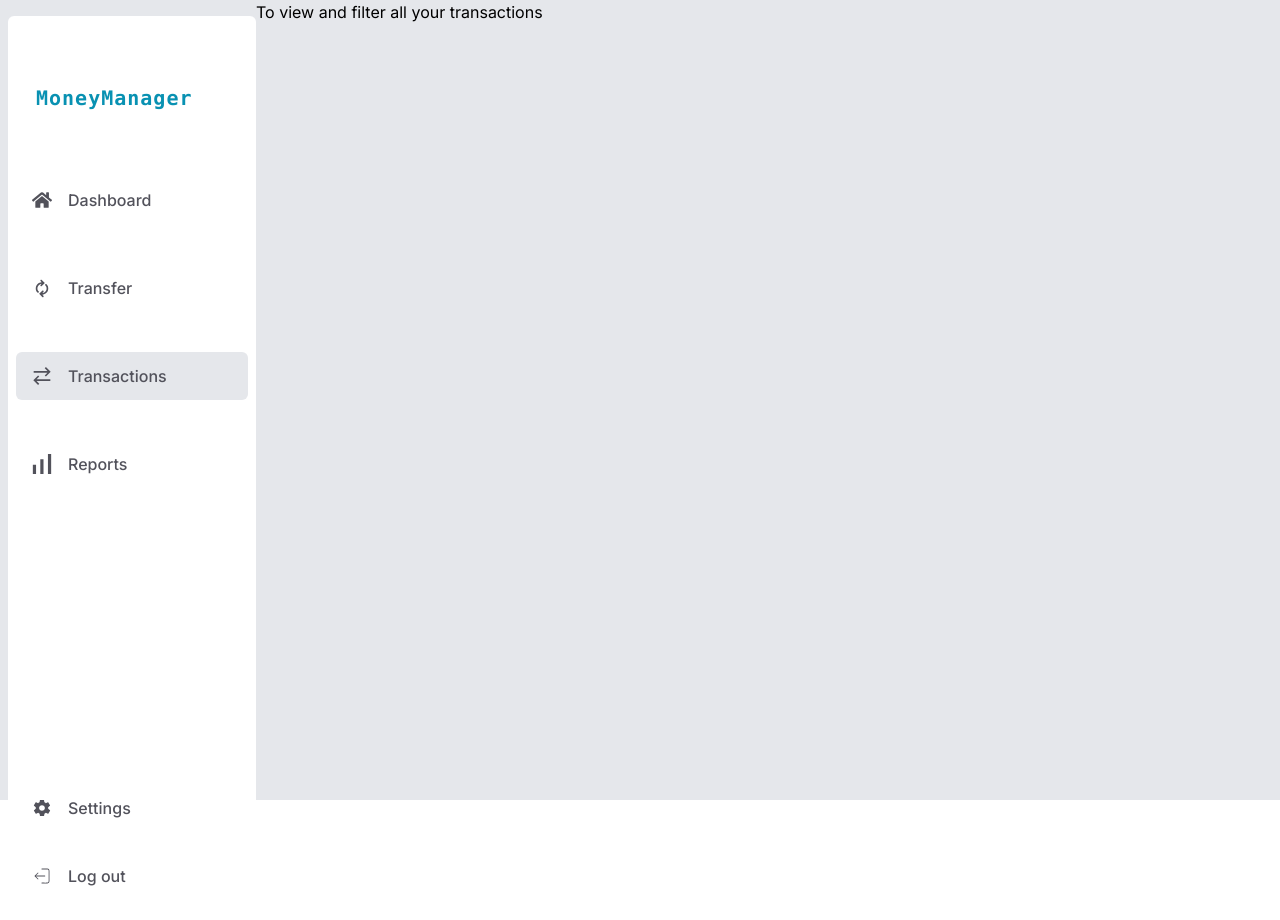
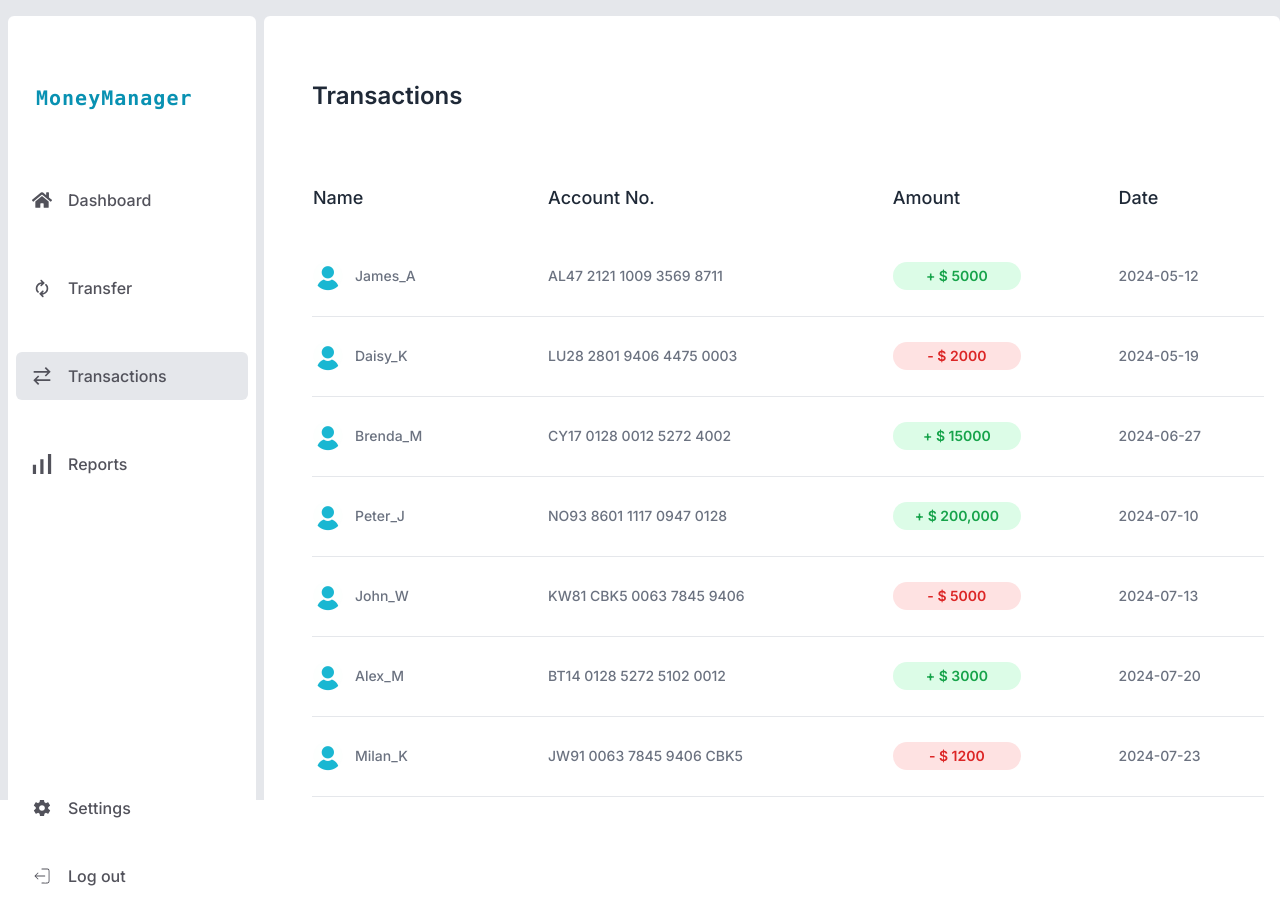
Before and after one commit to nazarenegena/moneymanager, a Next.js app: page /dashboard/transactions in a window 1280 px wide. Built offline with nearby package versions, Linux system fonts and the light colour scheme.

Commit message:
create bank account workflow created

```diff
--- a/src/app/dashboard/transactions/page.tsx
+++ b/src/app/dashboard/transactions/page.tsx
@@ -1,3 +1,9 @@
+import MainTransactionTable from "@/components/transactionSection/MainTransactionsTable";
+
 export default function Page() {
-  return <h1>To view and filter all your transactions</h1>;
+  return (
+    <div className="bg-white ml-2 pl-10 pr-2 pt-14 rounded-md mt-4">
+      <MainTransactionTable />
+    </div>
+  );
 }
--- a/src/app/layout.tsx
+++ b/src/app/layout.tsx
@@ -1,6 +1,7 @@
 import type { Metadata } from "next";
 import { Inter } from "next/font/google";
 import "./globals.css";
+import { BankAccountProvider } from "@/context/bankAccountContext";
 
 const inter = Inter({ subsets: ["latin"] });
 
@@ -16,7 +17,9 @@ export default function RootLayout({
 }>) {
   return (
     <html lang="en">
-      <body className={inter.className}>{children}</body>
+      <body className={inter.className}>
+        <BankAccountProvider>{children}</BankAccountProvider>
+      </body>
     </html>
   );
 }
--- a/src/components/accountform/CreateBankAccountForm.tsx
+++ b/src/components/accountform/CreateBankAccountForm.tsx
@@ -1,15 +1,11 @@
+// src/components/CreateBankAccountForm.tsx
 "use client";
 
-import React from "react";
+import React, { useState } from "react";
+import { useRouter } from "next/navigation";
+
+import { useBankAccount } from "@/context/bankAccountContext";
 import Link from "next/link";
-import {
-  CitySelect,
-  CountrySelect,
-  StateSelect,
-  LanguageSelect,
-  // @ts-ignore
-} from "react-country-state-city";
-
 import "react-country-state-city/dist/react-country-state-city.css";
 
 type Props = {};
@@ -18,13 +14,43 @@ const CreateBankAccountForm = (props: Props) => {
   const labelStyles = "lg:mt-4 mt-2 text-sm text-gray-600 mb-3 ";
   const inputStyles =
     "lg:h-10 h-8  lg:w-80 w-60 px-2 border border-zinc-200 text-gray-900 text-sm rounded-md outline-none focus:ring-cyan-500 focus:border-cyan-500";
+
+  const { setAccountDetails, accountDetails } = useBankAccount();
+  const router = useRouter();
+
+  const [accountHolder, setAccountHolder] = useState<string>("");
+  const [country, setCountry] = useState<string>("");
+  const [currency, setCurrency] = useState<string>("");
+  const [accountNumber, setAccountNumber] = useState<string>("");
+
+  const handleSubmit = (event: React.FormEvent) => {
+    event.preventDefault();
+    setAccountDetails({
+      accountHolder,
+      country,
+      currency,
+      accountNumber,
+    });
+
+    if (accountDetails?.accountNumber) {
+      router.push("/dashboard");
+    } else {
+      console.log("fill values");
+    }
+    setAccountHolder("");
+    setCountry("");
+    setCurrency("");
+    setAccountNumber("");
+  };
+  console.log(accountDetails, "the data ?");
+
   return (
     <div className="flex flex-col justify-center relative">
       <p className="absolute  lg:top-10 top-0 lg:right-14 right-0 lg:text-lg text-sm font-mono font-semibold text-cyan-600 tracking-widest">
         MoneyManager
       </p>
 
-      <form className="flex flex-col lg:px-48  px-24 justify-center ">
+      <form className="flex flex-col lg:px-48  px-24 justify-center">
         <p className="mb-4 lg:text-xl text-sm font-semibold text-black">
           Create Bank Account{" "}
         </p>
@@ -35,6 +61,20 @@ const CreateBankAccountForm = (props: Props) => {
           type="text"
           id="accountholder"
           name="accountholder"
+          value={accountHolder}
+          onChange={(e) => setAccountHolder(e.target.value)}
+          className={`${inputStyles}`}
+          required
+        />
+        <label htmlFor="accountnumber" className={`${labelStyles}`}>
+          Account Number
+        </label>
+        <input
+          type="text"
+          id="accountnumber"
+          name="accountnumber"
+          value={accountNumber}
+          onChange={(e) => setAccountNumber(e.target.value)}
           className={`${inputStyles}`}
           required
         />
@@ -44,7 +84,9 @@ const CreateBankAccountForm = (props: Props) => {
         <input
           type="text"
           id="country"
-          name="accountholder"
+          name="country"
+          value={country}
+          onChange={(e) => setCountry(e.target.value)}
           className={`${inputStyles}`}
           required
         />
@@ -55,41 +97,17 @@ const CreateBankAccountForm = (props: Props) => {
           type="text"
           id="currency"
           name="currency"
+          value={currency}
+          onChange={(e) => setCurrency(e.target.value)}
           className={`${inputStyles}`}
           required
         />
-        <label htmlFor="dateofbirth" className={`${labelStyles}`}>
-          Date of Birth
-        </label>
-        <input
-          type="text"
-          id="dateofbirth"
-          name="dateofbirth"
-          className={`${inputStyles}`}
-          required
-        />
-        <label htmlFor="bankname" className={`${labelStyles}`}>
-          Bank Name
-        </label>
-        <input
-          type="text"
-          id="bankname"
-          name="bankname"
-          className={`${inputStyles}`}
-          required
-        />
-        <label htmlFor="accountnumber" className={`${labelStyles}`}>
-          Account Number
-        </label>
-        <input
-          type="text"
-          id="accountnumber"
-          name="accountnumber"
-          className={`${inputStyles}`}
-          required
-        />
-        <button className="bg-black/95 text-white text-md lg:h-10 h-8 lg:w-80 w-60 rounded-md mt-9 hover:bg-cyan-600 shadow-sm focus:outline-none focus:ring-4 focus:ring-cyan-300">
-          <Link href={"/dashboard"}> Create Account</Link>
+
+        <button
+          onClick={handleSubmit}
+          className="bg-black/95 text-white text-md lg:h-10 h-8 lg:w-80 w-60 rounded-md mt-9 hover:bg-cyan-600 shadow-sm focus:outline-none focus:ring-4 focus:ring-cyan-300"
+        >
+          Create Account
         </button>
       </form>
     </div>
--- a/src/components/dashboardSection/Navbar.tsx
+++ b/src/components/dashboardSection/Navbar.tsx
@@ -6,7 +6,7 @@ type Props = {};
 const Navbar = (props: Props) => {
   return (
     <div className="flex justify-between items-center ">
-      <p className="text-xl font-semibold text-gray-800">Dashboard</p>
+      <p className="text-2xl font-semibold text-gray-800">Dashboard</p>
       <Profile />
     </div>
   );
--- /dev/null
+++ b/src/components/transactionSection/MainTransactionsTable.tsx
@@ -0,0 +1,177 @@
+"use client";
+import {
+  createColumnHelper,
+  flexRender,
+  getCoreRowModel,
+  useReactTable,
+} from "@tanstack/react-table";
+
+import React, { useState } from "react";
+import Image from "next/image";
+import profileImage from "@/app/assets/profile-img.jpg";
+
+type Props = {};
+
+interface ITransaction {
+  date: string;
+  accountNumber: string;
+  recipient: string;
+  amount: string;
+  debit: boolean;
+}
+
+const transactionData: ITransaction[] = [
+  {
+    date: "2024-05-12",
+    accountNumber: "AL47 2121 1009 3569 8711",
+    recipient: "James_A",
+    amount: " + $ 5000",
+    debit: true,
+  },
+  {
+    date: "2024-05-19",
+    accountNumber: "LU28 2801 9406 4475 0003",
+    recipient: "Daisy_K",
+    amount: " - $ 2000",
+    debit: false,
+  },
+  {
+    date: "2024-06-27",
+    accountNumber: "CY17 0128 0012 5272 4002",
+    recipient: "Brenda_M",
+    amount: " + $ 15000",
+    debit: true,
+  },
+  {
+    date: "2024-07-10",
+    accountNumber: "NO93 8601 1117 0947 0128",
+    recipient: "Peter_J",
+    amount: " + $ 200,000",
+    debit: true,
+  },
+  {
+    date: "2024-07-13",
+    accountNumber: "KW81 CBK5 0063 7845 9406",
+    recipient: "John_W",
+    amount: " - $ 5000",
+    debit: false,
+  },
+  {
+    date: "2024-07-20",
+    accountNumber: "BT14 0128 5272 5102 0012",
+    recipient: "Alex_M",
+    amount: " + $ 3000",
+    debit: true,
+  },
+  {
+    date: "2024-07-23",
+    accountNumber: "JW91 0063 7845 9406 CBK5",
+    recipient: "Milan_K",
+    amount: " - $ 1200",
+    debit: false,
+  },
+];
+const columnHelper = createColumnHelper<ITransaction>();
+const columns = [
+  columnHelper.accessor("recipient", {
+    header: () => "Name",
+    // cell: (info) => info.renderValue(),
+    cell: ({ row: { original } }) => {
+      return (
+        <div className="flex  items-center mr-6">
+          <Image
+            src={profileImage}
+            alt="profile-img "
+            width={30}
+            className="mr-3"
+          />
+          {original.recipient}
+        </div>
+      );
+    },
+    footer: (info) => info.column.id,
+  }),
+
+  columnHelper.accessor("accountNumber", {
+    header: () => "Account No.",
+    cell: (info) => info.getValue(),
+    footer: (info) => info.column.id,
+  }),
+
+  columnHelper.accessor("amount", {
+    header: () => "Amount",
+    cell: ({ row: { original } }) => {
+      return (
+        <div
+          className={`${
+            original.debit
+              ? "text-green-600 bg-green-100 rounded-full w-32 text-center py-1"
+              : "text-red-600 bg-red-100 rounded-full w-32 text-center py-1"
+          } font-semibold`}
+        >
+          {original.amount}
+        </div>
+      );
+    },
+    footer: (info) => info.column.id,
+  }),
+  columnHelper.accessor("date", {
+    header: () => "Date",
+    cell: (info) => info.getValue(),
+    footer: (info) => info.column.id,
+  }),
+];
+
+const MainTransactionTable = (props: Props) => {
+  const [transactions, setTransactions] = useState(() => [...transactionData]);
+
+  const table = useReactTable({
+    data: transactions,
+    columns,
+    getCoreRowModel: getCoreRowModel(),
+  });
+
+  return (
+    <div className="p-2  ">
+      <p className="text-2xl  font-semibold text-gray-800 mb-2">Transactions</p>
+      <table className="w-full mt-12">
+        <thead>
+          {table.getHeaderGroups().map((headerGroup) => (
+            <tr key={headerGroup.id}>
+              {headerGroup.headers.map((header) => (
+                <th
+                  key={header.id}
+                  className="text-gray-800 font-medium text-lg text-start py-6"
+                >
+                  {header.isPlaceholder
+                    ? null
+                    : flexRender(
+                        header.column.columnDef.header,
+                        header.getContext()
+                      )}
+                </th>
+              ))}
+            </tr>
+          ))}
+        </thead>
+        <tbody>
+          {table.getRowModel().rows.map((row) => (
+            <tr
+              key={row.id}
+              className="border-b border-gray-200 h-20 font-medium text-sm text-gray-500"
+            >
+              {row.getVisibleCells().map((cell) => (
+                <td key={cell.id}>
+                  {flexRender(cell.column.columnDef.cell, cell.getContext())}
+                </td>
+              ))}
+            </tr>
+          ))}
+        </tbody>
+      </table>
+      <div className="h-4" />
+    </div>
+  );
+};
+
+export default MainTransactionTable;
--- /dev/null
+++ b/src/context/bankAccountContext.tsx
@@ -0,0 +1,67 @@
+"use client";
+
+// src/context/BankAccountContext.tsx
+import React, { createContext, useContext, useState, ReactNode } from "react";
+
+interface BankAccountDetails {
+  accountHolder: string;
+  country: string;
+  currency: string;
+  accountNumber: string;
+}
+
+interface BankAccountContextType {
+  balance: number;
+  setBalance: (balance: number) => void;
+  deposit: (amount: number) => void;
+  withdraw: (amount: number) => void;
+  accountDetails: BankAccountDetails | null;
+  setAccountDetails: (details: BankAccountDetails) => void;
+}
+
+const BankAccountContext = createContext<BankAccountContextType | undefined>(
+  undefined
+);
+
+export const useBankAccount = () => {
+  const context = useContext(BankAccountContext);
+  if (!context) {
+    throw new Error("useBankAccount must be used within a BankAccountProvider");
+  }
+  return context;
+};
+
+interface BankAccountProviderProps {
+  children: ReactNode;
+}
+
+export const BankAccountProvider: React.FC<BankAccountProviderProps> = ({
+  children,
+}) => {
+  const [balance, setBalance] = useState<number>(0);
+  const [accountDetails, setAccountDetails] =
+    useState<BankAccountDetails | null>(null);
+
+  const deposit = (amount: number) => {
+    setBalance((prevBalance) => prevBalance + amount);
+  };
+
+  const withdraw = (amount: number) => {
+    setBalance((prevBalance) => prevBalance - amount);
+  };
+
+  return (
+    <BankAccountContext.Provider
+      value={{
+        balance,
+        setBalance,
+        deposit,
+        withdraw,
+        accountDetails,
+        setAccountDetails,
+      }}
+    >
+      {children}
+    </BankAccountContext.Provider>
+  );
+};
```
